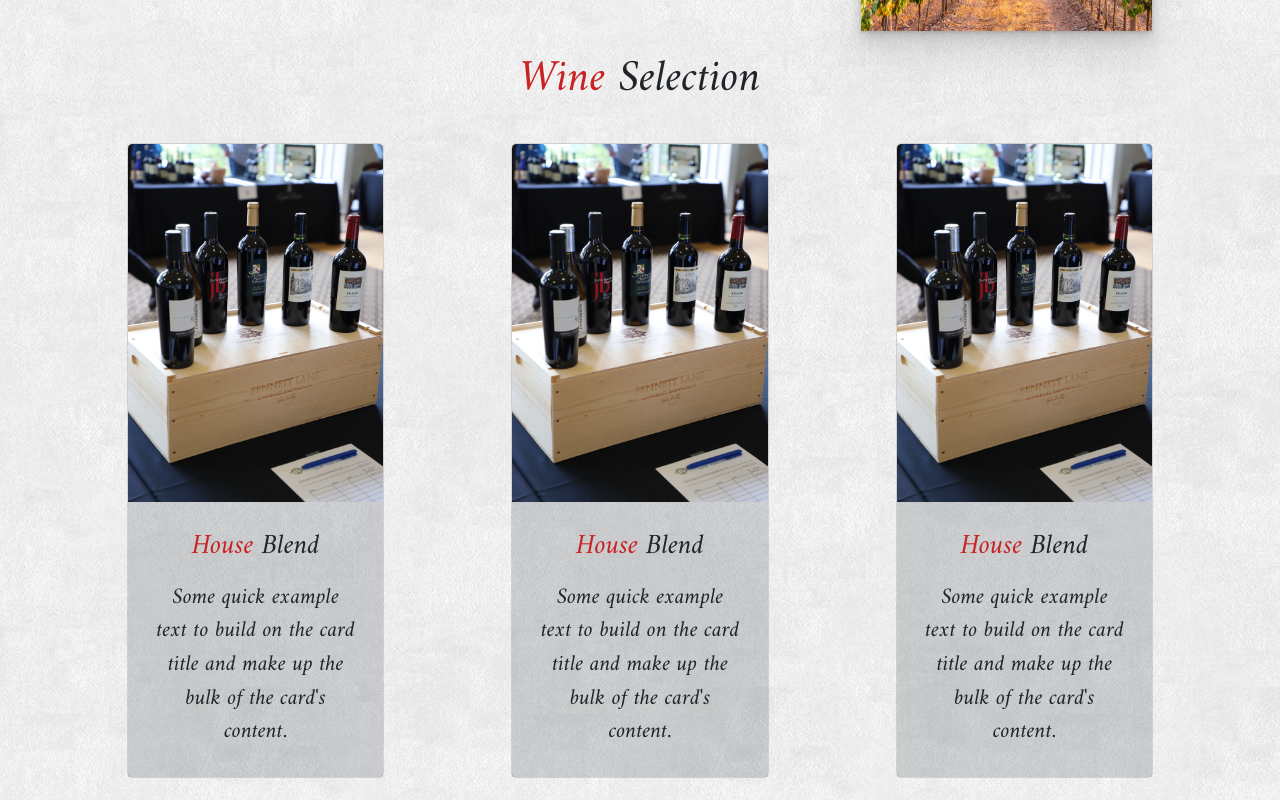
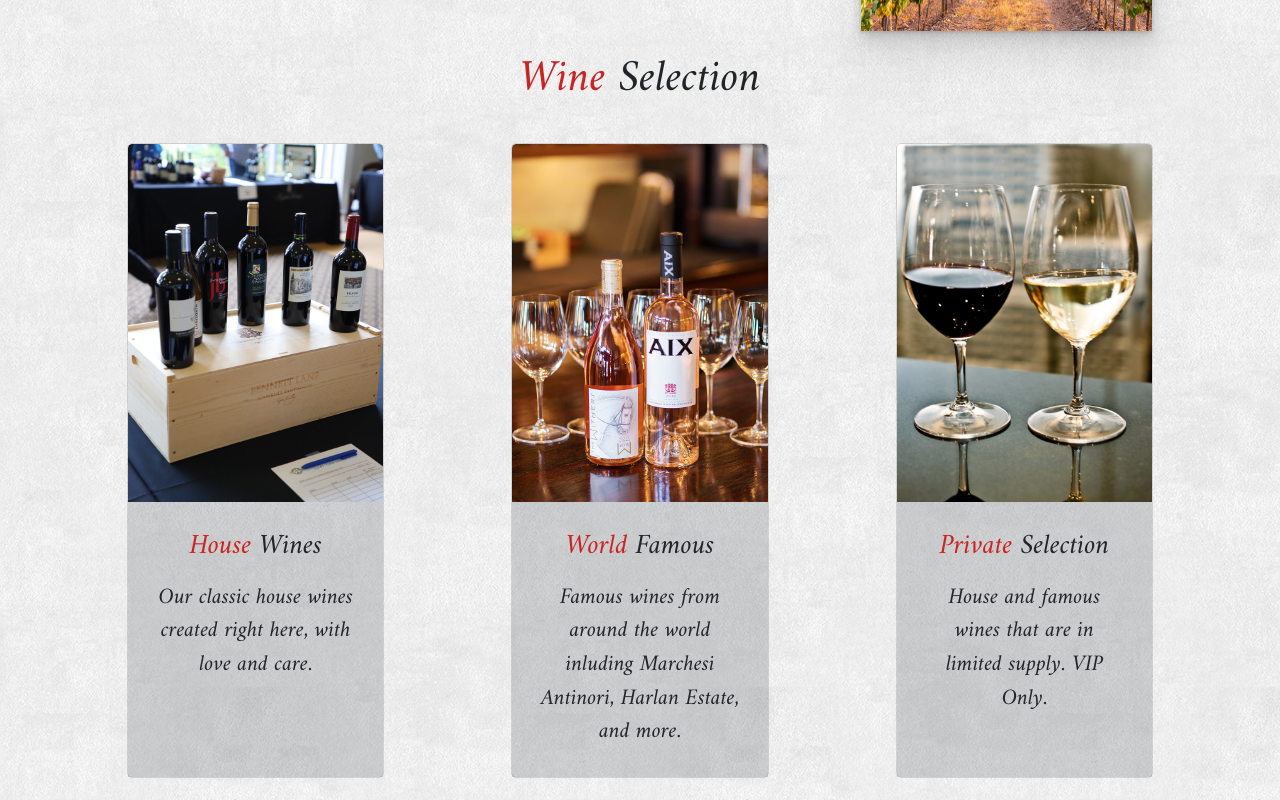
Before and after one commit to Yummy275/design-prac, a React (Create React App) app: page / in a window 1280 px wide. Shown: the part 849-1649 px from the top of the page. Built offline with nearby package versions, Linux system fonts and the light colour scheme; a web font is replaced by a local one.

Commit message:
wine selection area done

```diff
--- a/src/components/WineSelection.js
+++ b/src/components/WineSelection.js
@@ -5,11 +5,21 @@ import WineSelectionTab from './WineSelectionTab';
 
 import la from '../images/arrowbtnL.svg';
 import ra from '../images/arrowbtnR.svg';
+import tabOneImg from '../images/house-wine.jpg';
+import tabTwoImg from '../images/famous-wine.jpeg';
+import tabThrImg from '../images/wine-tasting-one.jpg';
 
 const WineSelection = () => {
     const [activeTab, setActiveTab] = useState(0);
 
     const tabsContainerRef = useRef();
+
+    const tabOneDesc =
+        'Our classic house wines created right here, with love and care.';
+    const tabTwoDesc =
+        'Famous wines from around the world inluding Marchesi Antinori, Harlan Estate, and more.';
+    const tabThrDesc =
+        'House and famous wines that are in limited supply. VIP Only.';
 
     const raClick = () => {
         if (activeTab == 0) {
@@ -57,9 +67,21 @@ const WineSelection = () => {
                         ref={tabsContainerRef}
                         className={styles.tabsContainer}
                     >
-                        <WineSelectionTab></WineSelectionTab>
-                        <WineSelectionTab></WineSelectionTab>
-                        <WineSelectionTab></WineSelectionTab>
+                        <WineSelectionTab
+                            title="House Wines"
+                            pic={tabOneImg}
+                            desc={tabOneDesc}
+                        ></WineSelectionTab>
+                        <WineSelectionTab
+                            title="World Famous"
+                            pic={tabTwoImg}
+                            desc={tabTwoDesc}
+                        ></WineSelectionTab>
+                        <WineSelectionTab
+                            title="Private Selection"
+                            pic={tabThrImg}
+                            desc={tabThrDesc}
+                        ></WineSelectionTab>
                     </div>
                 </div>
                 <img
--- a/src/components/WineSelectionTab.js
+++ b/src/components/WineSelectionTab.js
@@ -3,22 +3,17 @@ import styles from './WineSelectionTab.module.css';
 import houseBlendImg from '../images/house-wine.jpg';
 import Card from 'react-bootstrap/Card';
 
-const WineTastingTab = () => {
+const WineTastingTab = ({ title, pic, desc }) => {
+    //splits title into ar of 2 strings
+    const wordArr = title.split(' ');
     return (
         <Card className="stdBoxShadow" className={styles.mainContainer}>
-            <Card.Img
-                className={styles.cardImg}
-                variant="top"
-                src={houseBlendImg}
-            />
+            <Card.Img className={styles.cardImg} variant="top" src={pic} />
             <Card.Body style={{ backgroundColor: '#373e4033' }}>
                 <Card.Title>
-                    <span className="redText">House</span> Blend
+                    <span className="redText">{wordArr[0]}</span> {wordArr[1]}
                 </Card.Title>
-                <Card.Text>
-                    Some quick example text to build on the card title and make
-                    up the bulk of the card's content.
-                </Card.Text>
+                <Card.Text>{desc}</Card.Text>
             </Card.Body>
         </Card>
     );
```
